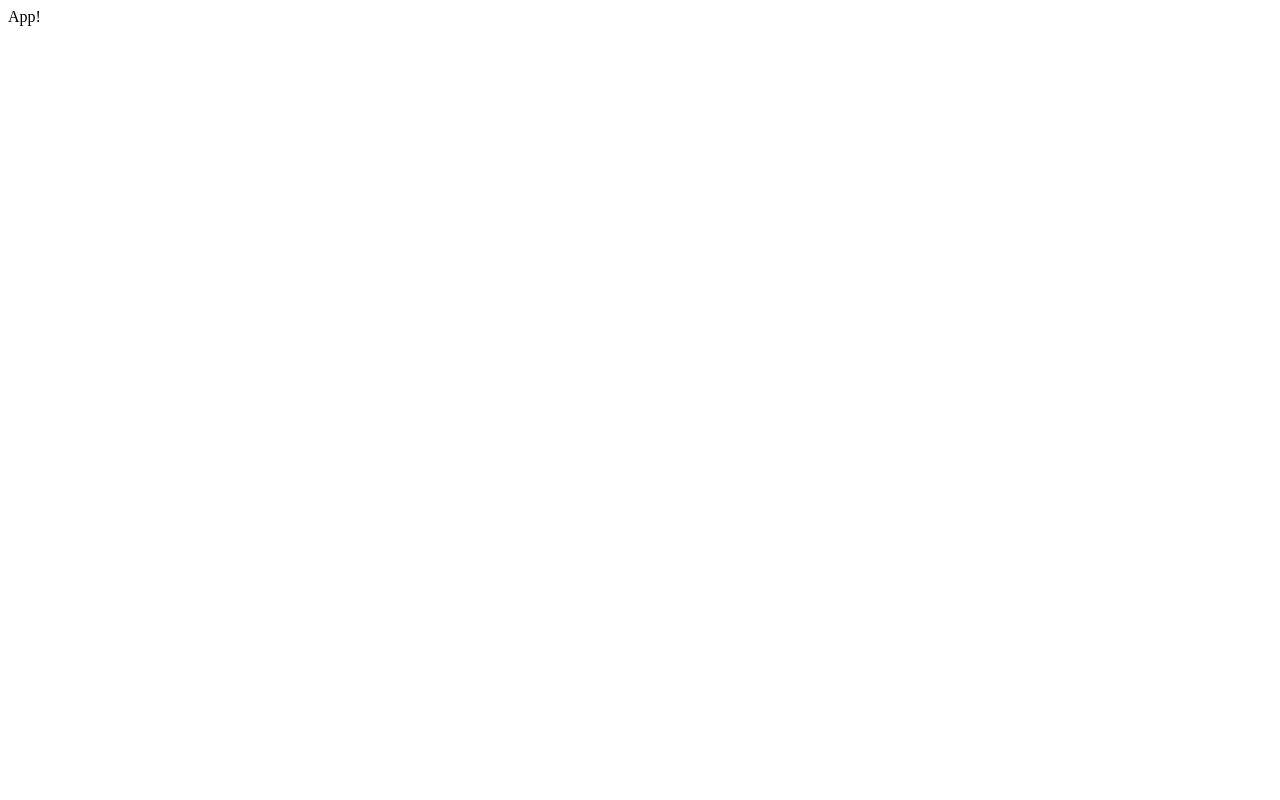
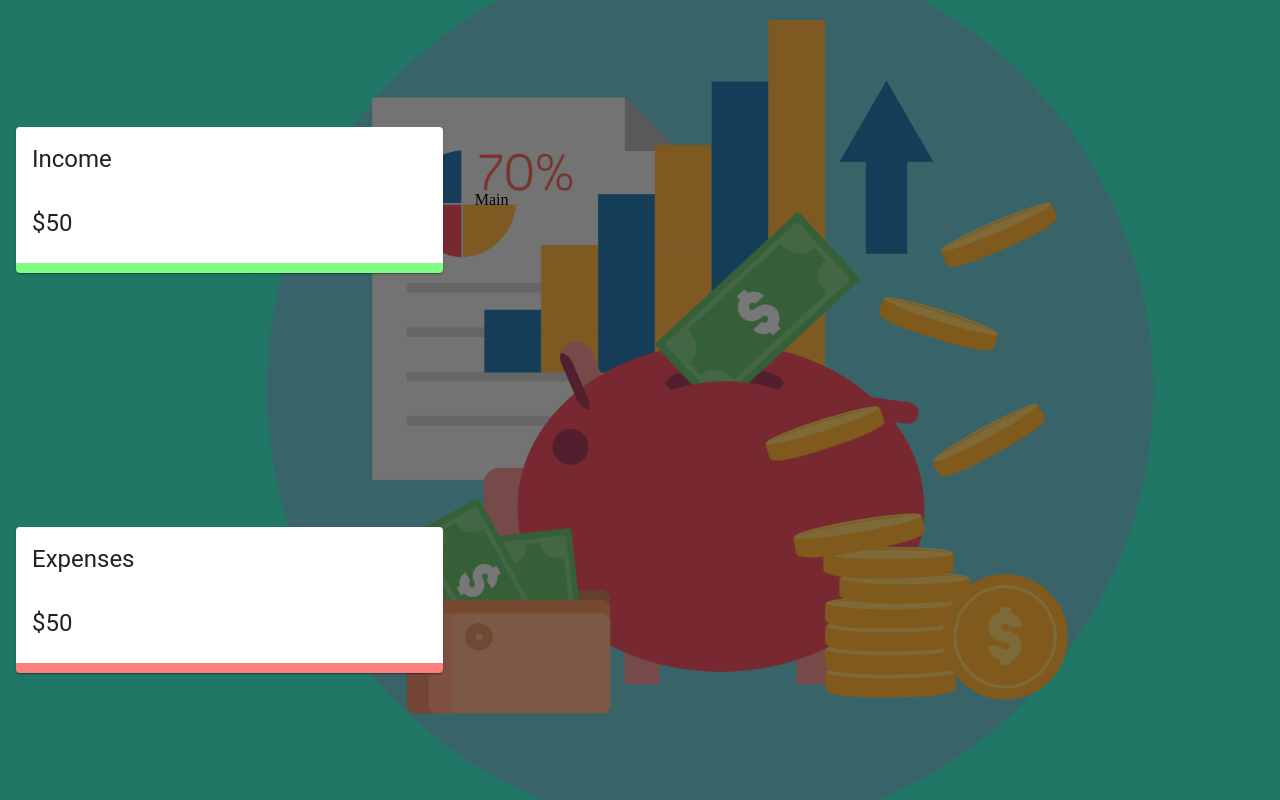
Before and after one commit to HristijanGjorgjioski/expense-tracker, a React (Create React App) app: page / in a window 1280 px wide. Built offline with nearby package versions, Linux system fonts and the light colour scheme.

Commit message:
Added background, Details and Main components and some styles for the components. I use @material-ui for styling!

```diff
--- a/src/App.js
+++ b/src/App.js
@@ -1,9 +1,25 @@
 import React from 'react';
+import { Grid } from '@material-ui/core';
+
+import Details from './components/Details/Details';
+
+import useStyles from './styles';
 
 const App = () => {
+    const classes = useStyles();
     return (
         <div>
-            App!
+            <Grid className={classes.grid} container spacing={0} alignItems="center" jusitfy="center" style={{ height: '100vh' }}>
+                <Grid item xs={12} sm={4}>
+                    <Details title="Income" />
+                </Grid>
+                <Grid item xs={12} sm={4}>
+                    Main
+                </Grid>
+                <Grid item xs={12} sm={4}>
+                    <Details title="Expenses" />
+                </Grid>
+            </Grid>
         </div>
     )
 }
--- /dev/null
+++ b/src/components/Details/Details.js
@@ -0,0 +1,21 @@
+import React from 'react'
+import { Card, CardHeader, CardContent, Typography } from '@material-ui/core';
+import { Doughnut } from 'react-chartjs-2';
+
+import useStyles from './styles';
+
+function Details({ title }) {
+    const classes = useStyles();
+
+    return (
+        <Card className={title === 'Income' ? classes.income : classes.expense}>
+            <CardHeader title={title} />
+            <CardContent>
+                <Typography variant="h5">$50</Typography>
+                {/* <Doughnut data="DATA" /> */}
+            </CardContent>
+        </Card>
+    )
+}
+
+export default Details
--- /dev/null
+++ b/src/components/Details/styles.js
@@ -0,0 +1,10 @@
+import { makeStyles } from '@material-ui/core';
+
+export default makeStyles(() => ({
+    income: {
+        borderBottom: '10px solid rgba(0, 255, 0, 0.5)'
+    },
+    expense: {
+        borderBottom: '10px solid rgba(255, 0, 0, 0.5)'
+    }
+}));
--- /dev/null
+++ b/src/components/Main/styles.js
@@ -0,0 +1,24 @@
+import { makeStyles } from '@material-ui/core/styles';
+
+export default makeStyles((theme) => ({
+  media: {
+    height: 0,
+    paddingTop: '56.25%', // 16:9
+  },
+  expand: {
+    transform: 'rotate(0deg)',
+    marginLeft: 'auto',
+    transition: theme.transitions.create('transform', {
+      duration: theme.transitions.duration.shortest,
+    }),
+  },
+  expandOpen: {
+    transform: 'rotate(180deg)',
+  },
+  cartContent: {
+    paddingTop: 0,
+  },
+  divider: {
+    margin: '20px 0',
+  },
+}));
--- /dev/null
+++ b/src/index.css
@@ -0,0 +1,9 @@
+#root, body, html {
+    height:  100%;
+    margin: 0;
+}
+
+body {
+    background: linear-gradient(rgba(0, 0, 0, 0.5), rgba(0, 0, 0, 0.5)), url(./assets/background.png);
+    background-size: cover;
+}
--- a/src/index.js
+++ b/src/index.js
@@ -2,5 +2,6 @@
 import ReactDOM from 'react-dom';
 
 import App from './App';
+import './index.css';
 
 ReactDOM.render(<App />, document.getElementById('root'));
--- /dev/null
+++ b/src/styles.js
@@ -0,0 +1,30 @@
+import { makeStyles } from '@material-ui/core/styles';
+
+export default makeStyles((theme) => ({
+  desktop: {
+    [theme.breakpoints.up('sm')]: {
+      display: 'none',
+    },
+  },
+  mobile: {
+    [theme.breakpoints.down('sm')]: {
+      display: 'none',
+    },
+  },
+  main: {
+    [theme.breakpoints.up('sm')]: {
+      paddingBottom: '5%',
+    },
+  },
+  last: {
+    [theme.breakpoints.down('sm')]: {
+      marginBottom: theme.spacing(3),
+      paddingBottom: '200px',
+    },
+  },
+  grid: {
+    '& > *': {
+      margin: theme.spacing(2),
+    },
+  },
+}));
```
Also changed, not shown: src/components/Main/Main.js (added, +27 -0 lines), src/assets/background.png (added), 1 other file (tests, documents, lock files or other folders).
